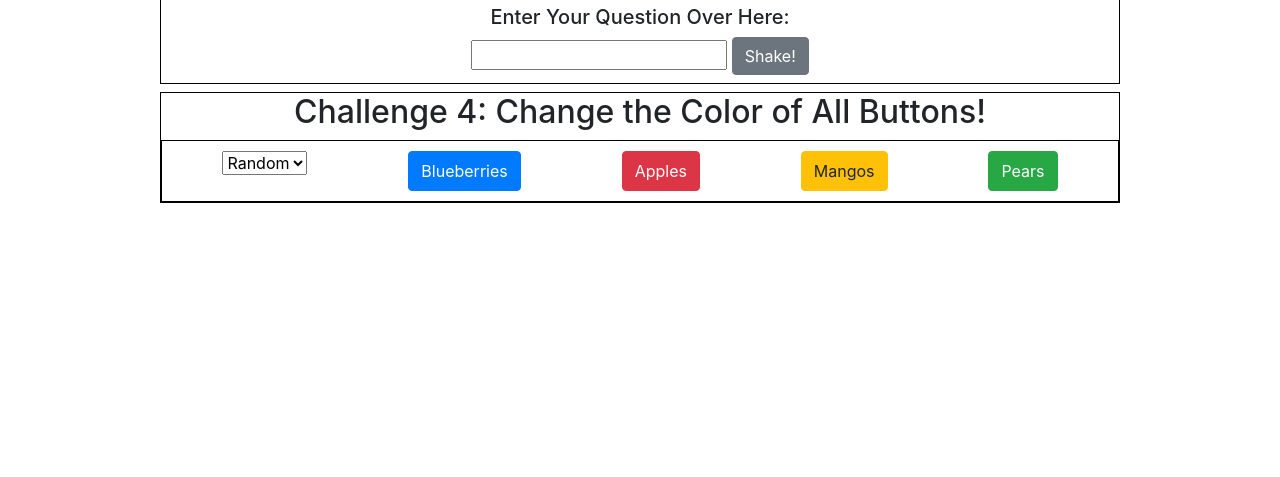
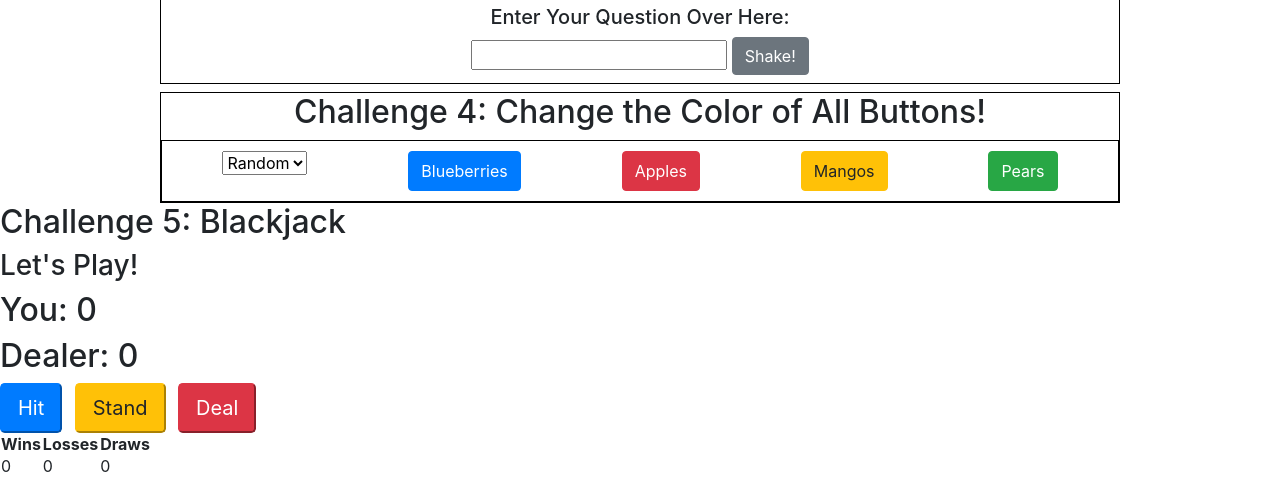
Before and after one commit to Spacestar3000/javascriptCrashCourseGamez, a plain HTML site: page index.html in a window 1280 px wide. Shown: the part 469-946 px from the top of the page. Before the commit the page ends 800 px from the top, so only its background shows below. Drawn offline with nearby package versions, Linux system fonts and the light colour scheme.

Commit message:
Added HTML Blackjack

```diff
--- a/index.html
+++ b/index.html
@@ -79,6 +79,45 @@ onclick="document.getElementById('demo').innerHTML = Date()">
     </div>
 </div>
 
+<div class = "container-5">
+    <h2>Challenge 5: Blackjack</h2>
+    <h3><span id = "blackjack-result"> Let's Play!</span></h3>
+
+    <div class = "flex-blackjack-row-1">
+        <div id = "your-box">
+            <h2>You: <span id = "your-blackjack-result">0</span></h2>
+        </div>
+
+        <div id = "dealer-box">
+            <h2>Dealer: <span id = "dealer-blackjack-result"></span>0</h2>
+        </div>
+    </div>
+
+    <div class = "flex-blackjack-row-2" >
+        <div>
+            <button class = "btn-lg btn-primary mr-2" id = "blackjack-hit-button">Hit</button>
+            <button class = "btn-lg btn-warning mr-2" id = "blackjack-stand-button">Stand</button>
+            <button class = "btn-lg btn-danger" id = "blackjack-deal-button">Deal</button>
+        </div>
+    </div>
+
+    <div class = "flex-blackjack-row-3">
+        <table>
+            <tr>
+                <th>Wins</th>
+                <th>Losses</th>
+                <th>Draws</th>
+            </tr>
+
+            <tr>
+                <td><span id = "wins">0</span></td>
+                <td><span id = "losses">0</span></td>
+                <td><span id = "draws">0</span></td>
+            </tr>
+        </table>
+    </div>
+</div>
+
     <script src="script.js"></script>
 </body>
 </html>
```
